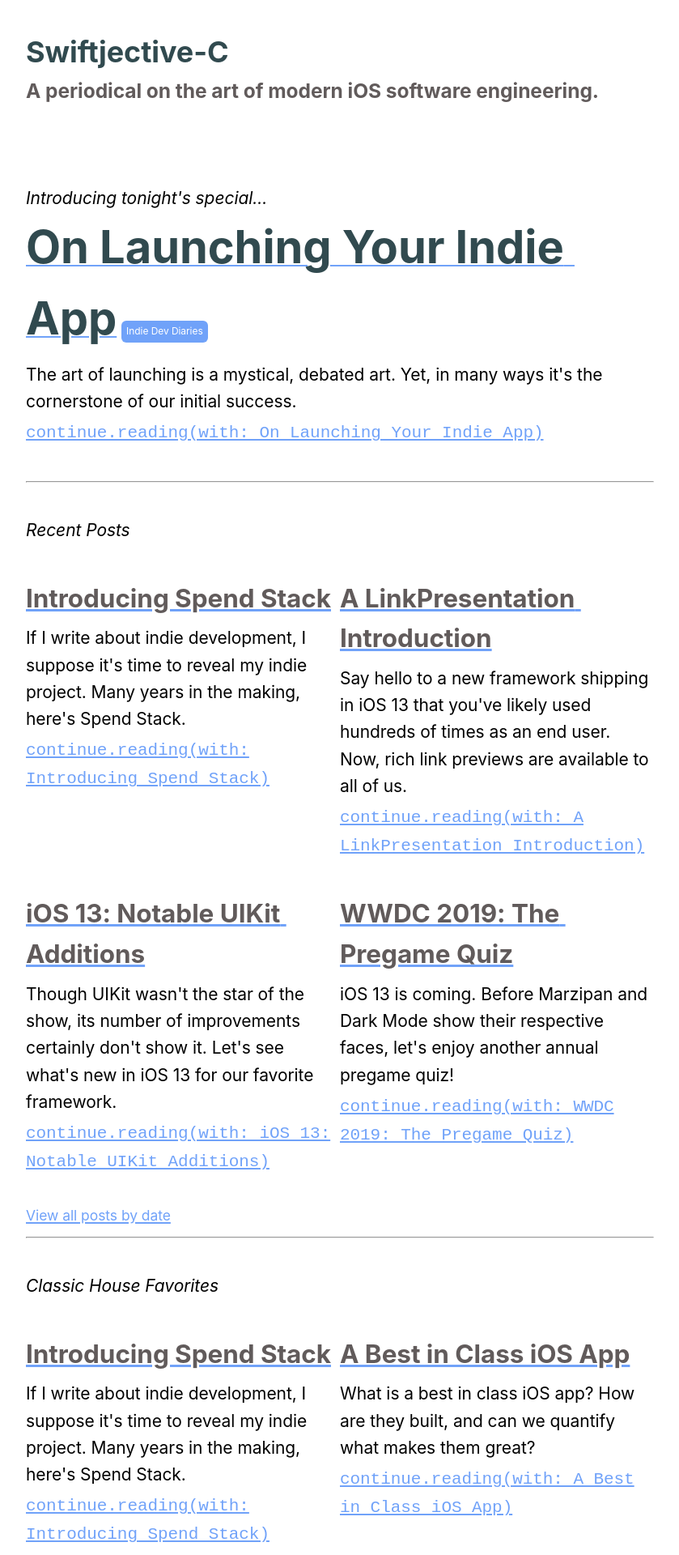
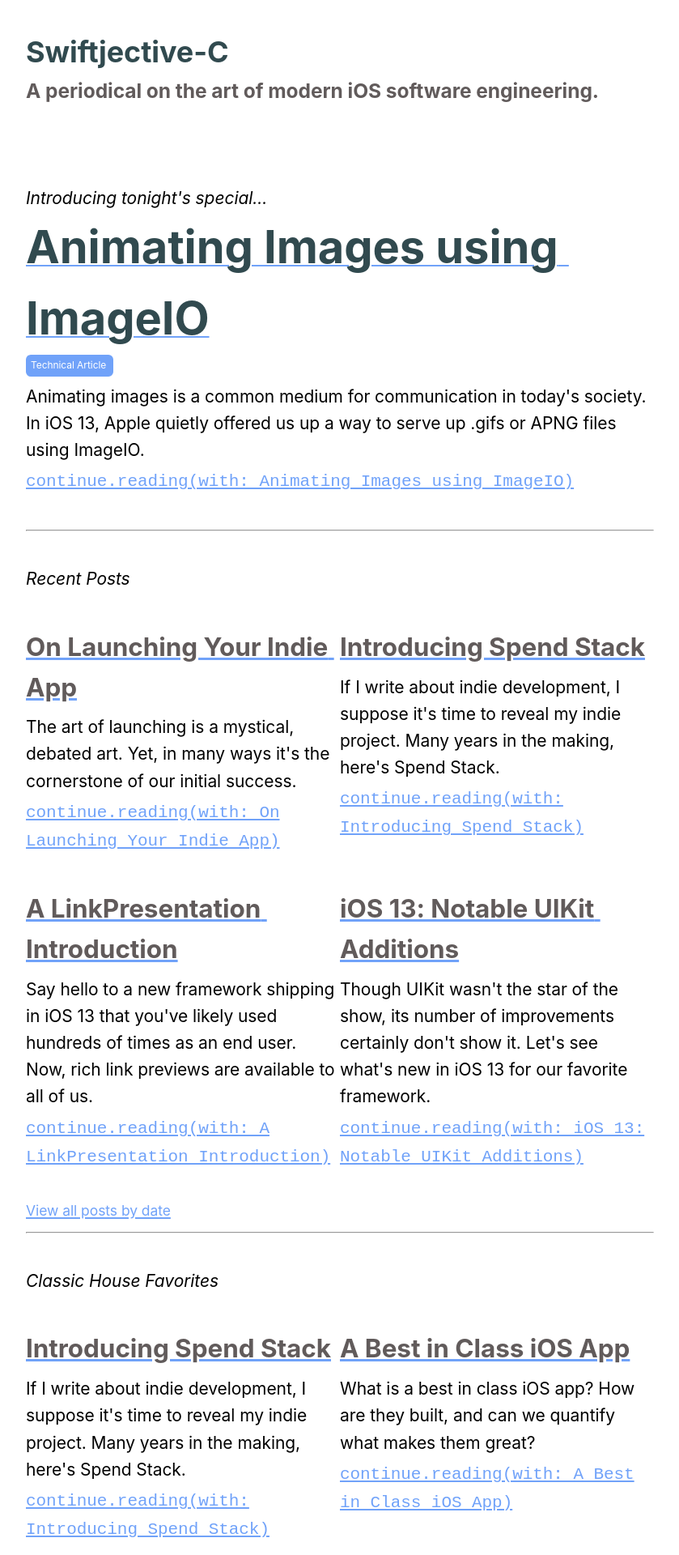
Before and after one commit to hassaan4584/Swiftjective-C, a Jekyll site: the page built from index.html, in a window 1280 px wide. Shown: the top 1920 px of the page at 81% size, without its empty margins (220-1059 px from the left). Built offline with Jekyll 4.4.1, drawn with Linux system fonts in a browser that asks for light colours; some of the changed lines change nothing that is shown; some of the changed text lies outside the part shown.

Commit message:
Animating Images using Image IO

````diff
--- /dev/null
+++ b/_posts/2019-09-21-Animating-Images-Using-Image-IO.md
@@ -0,0 +1,245 @@
+---
+layout: post
+tags: ["technical"]
+title: "Animating Images using ImageIO"
+writtenBy: Jordan Morgan
+writtenByTwitter: "https://www.twitter.com/jordanmorgan10"
+description: "Animating images is a common medium for communication in today's society. In iOS 13, Apple quietly offered us up a way to serve up .gifs or APNG files using ImageIO."
+image: /assets/images/logo.png
+---
+When I was a little boy, I remember that my father could often be found somewhere around the house fixing something up. Never the adroit handymen, but far from incompetent, I would happily would tag along and watch as he patched up a leaky faucet, swap out an old flickering light bulb or tighten up a loose screw on an old towel rack.
+
+On one particularly cold November morning, I remember he started tending to an old heater that we were using to keep my parent's room nice and toasty amidst the encroaching winter climate. A screw was loose on one of its sides, and the only screwdriver he had laying was a rusted, weathered Phillips.
+
+The issue, of course, was that this screw was a standard flathead.
+
+Never the less, he made it work - but was quick to note to his curious sidekick (i.e. me) that this was the incorrect tool for the job. While we'd be able to complete the task, a flathead screwdriver would be far more efficient in tightening things up.
+
+Now, many decades later, I often think back to that day and the universal lesson that myself, and eventually everyone, is taught. Get the right tool for the right job. For years, we've been granted _some_ tools to playback .gifs in iOS.
+
+But it wasn't until now, with iOS 13, that Apple bequeathed us with the right one, and they barely made a peep about it.
+
+## Blink and You'll Miss it
+The first stop I make during beta season is the incredibly valuable API diffs that CodeWorkshop pipes out using their custom CLI tool. Starting with the diff from [iOS 13 beta 2 to 3](http://codeworkshop.net/objc-diff/sdkdiffs/ios/13.0b3/ImageIO.html){:target="_blank"}, I noticed something in particular nestled within Image IO:
+
+```swift
+CGAnimateImageAtURLWithBlock()
+```
+
+Hmmm. Could this be what I thought it was? A first class API for .gifs? Like many of you, I went to the source of truth to confirm any such notion. But, well...
+
+![Launch List](../assets/images/docImageIO.png)
+
+... <br />
+.... <br />
+..... <br />
+
+Despite the paucity of information, I tinkered on. As it turns out, Image IO has, in fact, granted us with an excellent way to animate .gifs (and even the slicker, 24-bit variant APNGs) but it's not without some question marks. Namely, if you're thinking of using Apple's flagship programming language, you'll be slightly disappointed.
+
+As of Xcode 11 (11A420a), this isn't even visible to Swift at all.
+
+Which means I finally I have an excuse to write a post in Objective-C!
+
+### Mirroring the API
+To expose this in Swift, the first question I find myself asking is should I expressly bridge over the methods and functionality nearly one to one, or would a custom object or class serve me better?
+
+For me, it's the latter. After I confirmed how the API worked, I created a generic object that hides Image IO's dirty laundry from Swift. To carry out such a task, we need to know what to expose - and here's what this new API offers:
+
+```swift
+// Status type
+CGImageAnimationStatus
+
+// Errors
+kCGImageAnimationStatus_ParameterError
+kCGImageAnimationStatus_CorruptInputImage
+kCGImageAnimationStatus_UnsupportedFormat
+kCGImageAnimationStatus_IncompleteInputImage
+kCGImageAnimationStatus_AllocationFailure
+
+// Options for animation
+kCGImageAnimationStartIndex
+kCGImageAnimationDelayTime
+kCGImageAnimationLoopCount
+CGImageSourceAnimationBlock
+
+// Animation functions
+CGAnimateImageAtURLWithBlock()
+CGAnimateImageDataWithBlock()
+```
+
+We've got a status that reports how the process is going (via a typedef'd SInt32, OSStatus), some options to express our .gif/APNG presentation preferences (a common pattern in Image IO, and Core Graphics in general) and two different sources we can provide for our .gif or APNG.
+
+To express this to Swift (or really any client, Objective-C codebases notwithstanding) we might write something like this:
+
+```objc
+#import <Foundation/Foundation.h>
+#import <CoreGraphics/CoreGraphics.h>
+@class UIImage;
+
+typedef void (^ _Nullable onAnimate)(UIImage * _Nullable img, NSError * _Nullable error);
+
+NS_ASSUME_NONNULL_BEGIN
+
+@interface ImageAnimator : NSObject
+
+@property (nonatomic) NSUInteger beginningFrameIndex;
+@property (nonatomic) CGFloat delayPerFrame;
+@property (nonatomic) NSUInteger loopCount;
+@property (nonatomic) BOOL stopPlayback;
+
+- (void)animateImageWithData:(NSData *)data onAnimate:(onAnimate)animationBlock;
+- (void)animateImageAtURL:(NSURL *)url onAnimate:(onAnimate)animationBlock;
+
+@end
+
+NS_ASSUME_NONNULL_END
+```
+
+Here, we've expressed a simple block to report the resulting image to assign back to our image view, along with an error that you might rely on if the resulting operation didn't work. You'd query for any of the OSStatus errors, returned from either of the two animating functions listed, to check for such a scenario.
+
+Other than that, exposing the options as properties will take us 75% of the way there. The next part is really up to you, and that's opening up the actual animation functions.
+
+There are several different ways to get this done, but I prefer just two dedicated methods. Feel free to vend things through a callback, dependency injection or any other pattern that will achieve much of the same thing. Regardless, simply passing our source of truth for the image is all that's left.
+
+In Image IO's case, this will come either from the network or locally via a chunk of data or just the location of the images via a URL. We've stubbed out both of these at the bottom of the header file above:
+
+```swift
+- (void)animateImageWithData:(NSData *)data onAnimate:(onAnimate)animationBlock;
+- (void)animateImageAtURL:(NSURL *)url onAnimate:(onAnimate)animationBlock;
+```
+
+### Implementation
+Of course, since we are in the stone age of Objective-C today (where I [admittedly](https://twitter.com/JordanMorgan10/status/1172882580187881472?s=20){:target="_blank"} love to play) where the header files roam freely, and the square brackets are treated as deity - we mustn't forget to write the other half of our code. Thus, we now arrive at the implementation file.
+
+> Let's not get too hasty, either. For years, the .h and .m paradigm has offered C, C++ and Objective-C many advantages . To learn more, visit your friendly neighborhood [Stack Overflow post](https://stackoverflow.com/questions/15580539/what-are-the-advantages-of-using-more-then-1-code-file-for-a-project-c){:target="_blank"}.
+
+```objc
+#import "ImageAnimator.h"
+#import "ImageIO/CGImageAnimation.h"
+#import <UIKIT/UIKit.h>
+
+@implementation ImageAnimator
+
+#pragma mark - Initializer
+
+- (instancetype)init
+{
+    self = [super init];
+
+    if (self)
+    {
+        self.beginningFrameIndex = 0;
+        self.delayPerFrame = 0.1f;
+        self.loopCount = 0;
+    }
+
+    return self;
+}
+
+#pragma mark - Public
+
+- (void)animateImageAtURL:(NSURL *)url onAnimate:(onAnimate)animationBlock
+{
+    __weak typeof(self) weakSelf = self;
+    NSDictionary *options = [self animationOptionsDictionary];
+
+    CGAnimateImageAtURLWithBlock((CFURLRef)url, (CFDictionaryRef)options, ^(size_t index, CGImageRef  _Nonnull image, bool * _Nonnull stop) {
+        *stop = weakSelf.stopPlayback;
+        animationBlock([UIImage imageWithCGImage:image], nil /* report any relevant OSStatus if needed*/);
+    });
+}
+
+- (void)animateImageWithData:(NSData *)data onAnimate:(onAnimate)animationBlock
+{
+    __weak typeof(self) weakSelf = self;
+    NSDictionary *options = [self animationOptionsDictionary];
+
+    CGAnimateImageDataWithBlock((CFDataRef)data, (CFDictionaryRef)options, ^(size_t index, CGImageRef  _Nonnull image, bool * _Nonnull stop) {
+        *stop = weakSelf.stopPlayback;
+        animationBlock([UIImage imageWithCGImage:image], nil /* report any relevant OSStatus if needed*/);
+    });
+}
+
+#pragma mark - Private
+
+- (NSDictionary *)animationOptionsDictionary
+{
+    NSMutableDictionary <NSString *, NSNumber *> *options = [NSMutableDictionary new];
+    [options addEntriesFromDictionary:@{(NSString *)kCGImageAnimationStartIndex:@(self.beginningFrameIndex),
+                                        (NSString *)kCGImageAnimationDelayTime:@(self.delayPerFrame)}];
+    if (self.loopCount > 0)
+    {
+        options[(NSString *)kCGImageAnimationLoopCount] = @(self.loopCount);
+    }
+
+    return [options copy];
+}
+
+@end
+```
+
+There is not much to see here, other than we take care to vend any options we've set before kicking off an animation by combining our properties into a dictionary:
+
+```objc
+#pragma mark - Private
+
+- (NSDictionary *)animationOptionsDictionary
+{
+    NSMutableDictionary <NSString *, NSNumber *> *options = [NSMutableDictionary new];
+    [options addEntriesFromDictionary:@{(NSString *)kCGImageAnimationStartIndex:@(self.beginningFrameIndex),
+                                        (NSString *)kCGImageAnimationDelayTime:@(self.delayPerFrame)}];
+    if (self.loopCount > 0)
+    {
+        options[(NSString *)kCGImageAnimationLoopCount] = @(self.loopCount);
+    }
+
+    return [options copy];
+}
+```
+
+Of note, in my testing I seemed to experience that any .gif would stop after one complete repetition if I passed `kCFNumberPositiveInfinity` as a default value for the loop count. The docs indicate that this should keep things playing - but hey, my aforementioned handyman Dad also told me Santa Clause was real too.
+
+> If you've been away from #TeamDino for some time, the pointer to a boolean may look weird too. However, this approach can be handy in cases where we might want to assign to a boolean (or any other type) later, but lack any context to control it after the initial function invocation. This way, one can set the boolean at any point within the block by referencing another boolean's assignment.
+
+Piping things over to Swift - we've now got a fully functioning class that will allow us to spread the joy of any animated .gif or APNG anywhere on the main queue. So, putting it all together:
+
+```swift
+class ViewController: UIViewController
+{
+
+    var imageView:UIImageView!
+    let animator = ImageAnimator()
+
+    override func viewDidLoad()
+    {
+        super.viewDidLoad()
+
+        imageView = UIImageView()
+        view.addSubview(imageView)
+        imageView.translatesAutoresizingMaskIntoConstraints = false
+        imageView.contentMode = .scaleAspectFit
+
+        setupImageViewConstraints()
+
+        let gifData = /* Your Gif */
+
+        weak var weakSelf = self
+        animator.animateImage(with: gifData) { (image, error) -> Void in
+            if let weakImgView = weakSelf?.imageView {
+                weakImgView.image = image
+            }
+        }
+    }
+}
+```
+
+...if you ran such code, you'd enjoy a .gif that would play indefinitely. Of course, setting any of the properties on our `ImageAnimator` class would let you tweak playback however you wish, such as starting at some relevant frame, applying a delay or a playback limit. And, as mentioned above, if one assigns false to `stopPlayback` at any point after playback has started, playback will cease.
+
+### Final Thoughts
+The things we take for granted, right? To the end user, .gifs or any sort of animated image is commonplace within iOS. But, developers know there is more than meets the eye. Whether it was piping an array of images through `UIImageView` or using some other open source library, it was a bit more work than it should have been.
+
+But what you are is just as important as what you aren't.
+
+On the surface, it's easy to say that `UIImageView` may be built for something like this. But, Image IO is _really_ built for something like this, you know? Its tooling is expressly written to efficiently operate on images, so it feels like the right tool. And in 2019, even though it takes some dancing around to expose in Swift, we can check off playing .gifs or APNG files as another problem solved by Cupertino and Friends©.
+
+Until next time ✌️.
--- a/_sass/themes.scss
+++ b/_sass/themes.scss
@@ -30,7 +30,8 @@
      padding: 4px 6px 4px 6px;
      border-radius: 6px;
      font-size: 12px;
-     display: inline-block;
+     display: block;
+     width: 108px;
  }
  .articleTagByDate {
      background-color: $secondary-color;
````
Also changed, not shown: assets/images/docImageIO.png (added), 7 other files.
